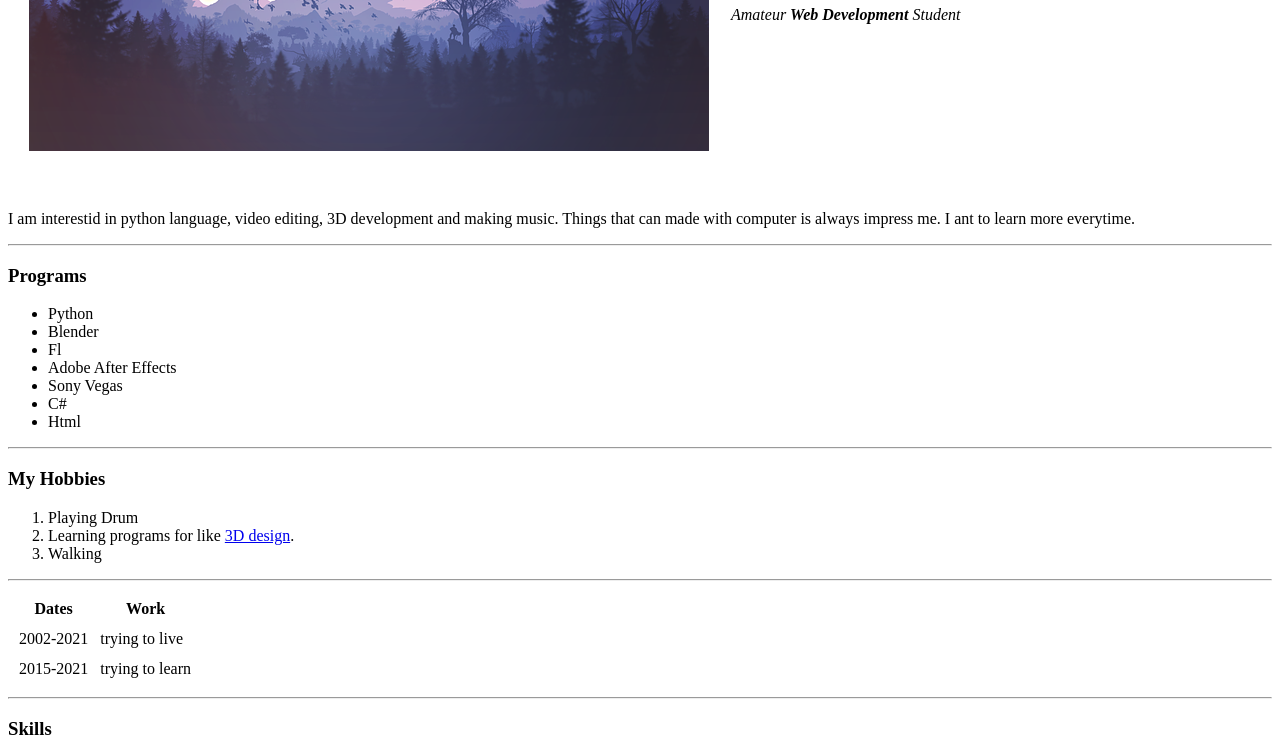
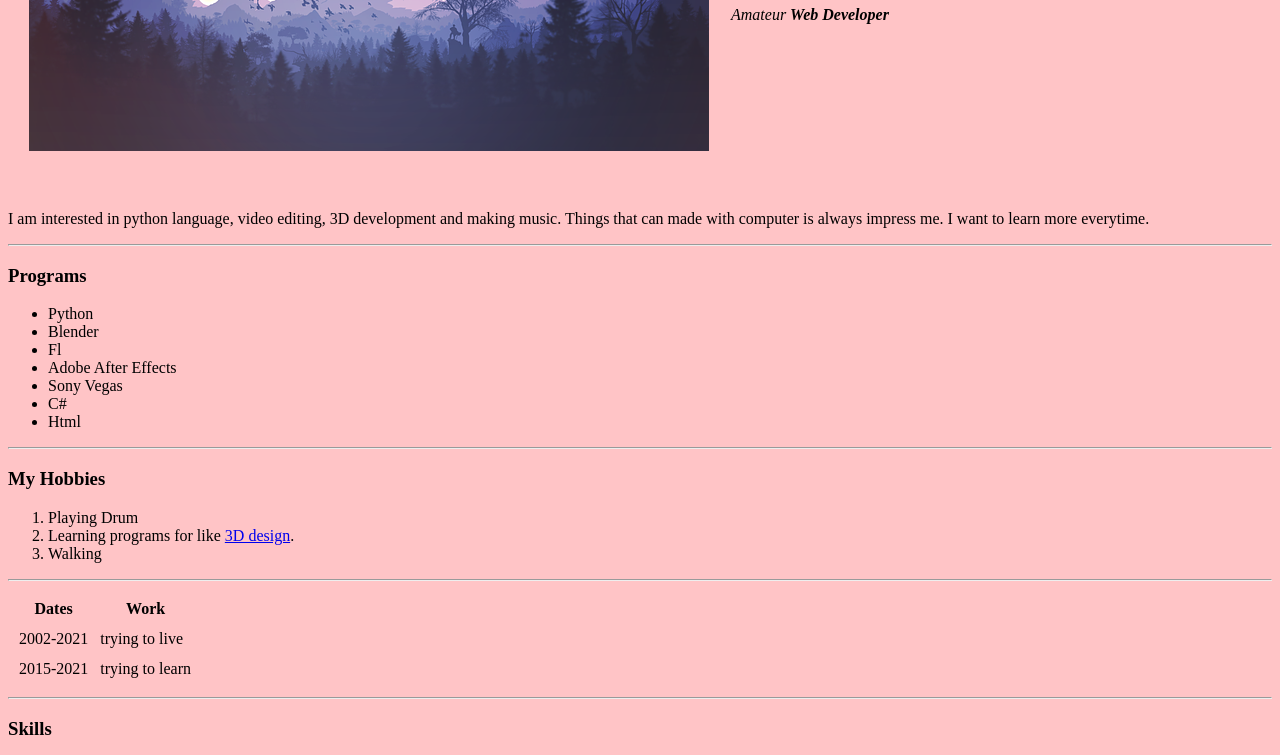
Before and after one commit to mjtbdl/cv, a plain HTML site: page index.html in a window 1280 px wide. Shown: the part 218-973 px from the top of the page. Drawn offline with Linux system fonts and the light colour scheme; files whose address does not match are found by name.

Commit message:
Add files via upload

```diff
--- a/index.html
+++ b/index.html
@@ -6,7 +6,7 @@
   <title>Mjt's Homepage</title>
 </head>
 
-<body>
+<body style="background-color: #FFC4C6;">
   <table cellspacing=20>
     <tr>
       <td>
@@ -15,14 +15,14 @@
       <td>
         <h1>Mecit Bedel</h1>
         <p>
-          <em>Amateur <strong> Web Development</strong> Student</em>
+          <em>Amateur <strong> Web Developer</strong></em>
         </p>
       </td>
     </tr>
   </table>
   <br>
   <p>
-    I am interestid in python language, video editing, 3D development and making music. Things that can made with computer is always impress me. I ant to learn more everytime.
+    I am interested in python language, video editing, 3D development and making music. Things that can made with computer is always impress me. I want to learn more everytime.
   </p>
   <hr>
   <h3>Programs</h3>
```
